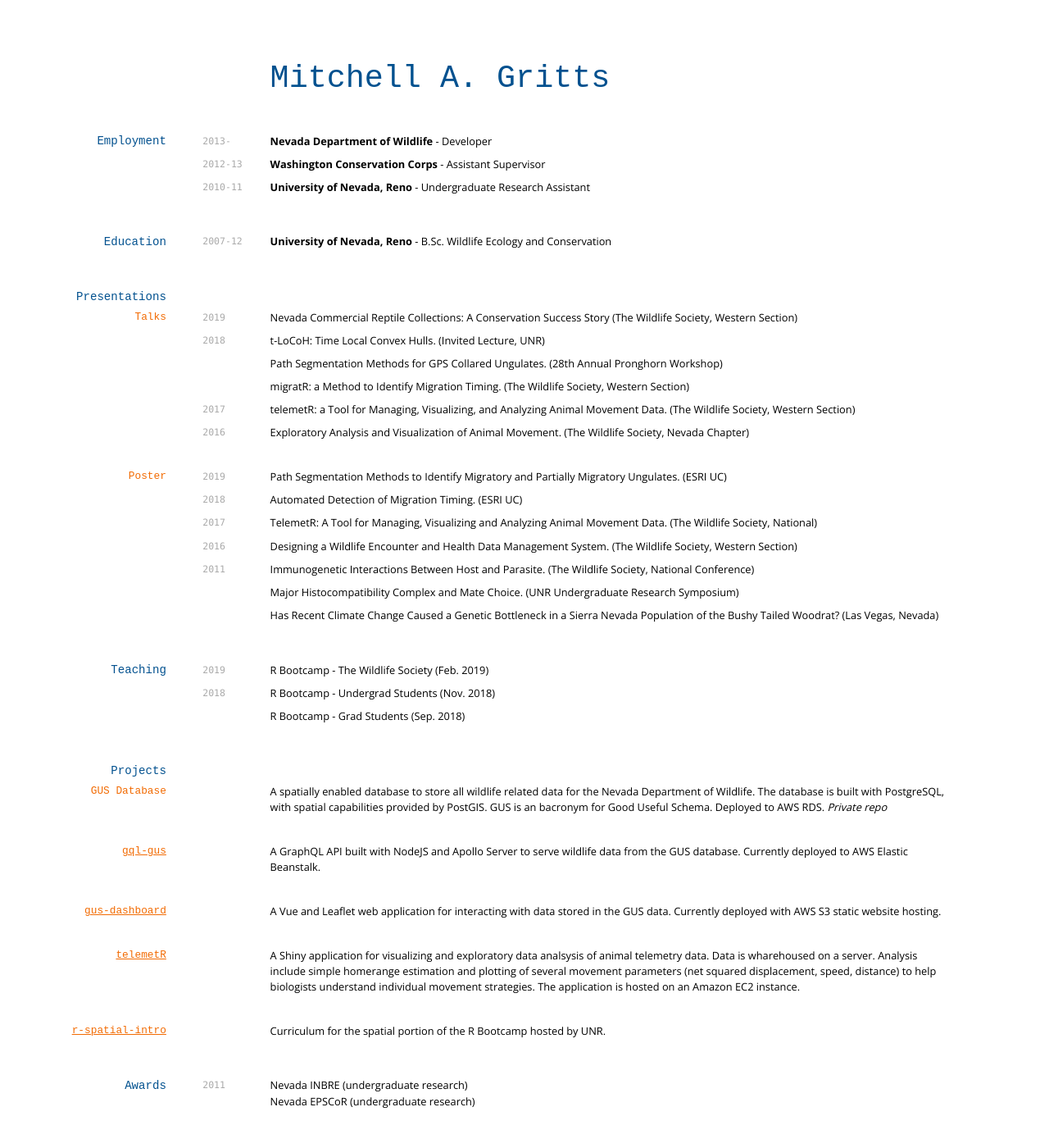
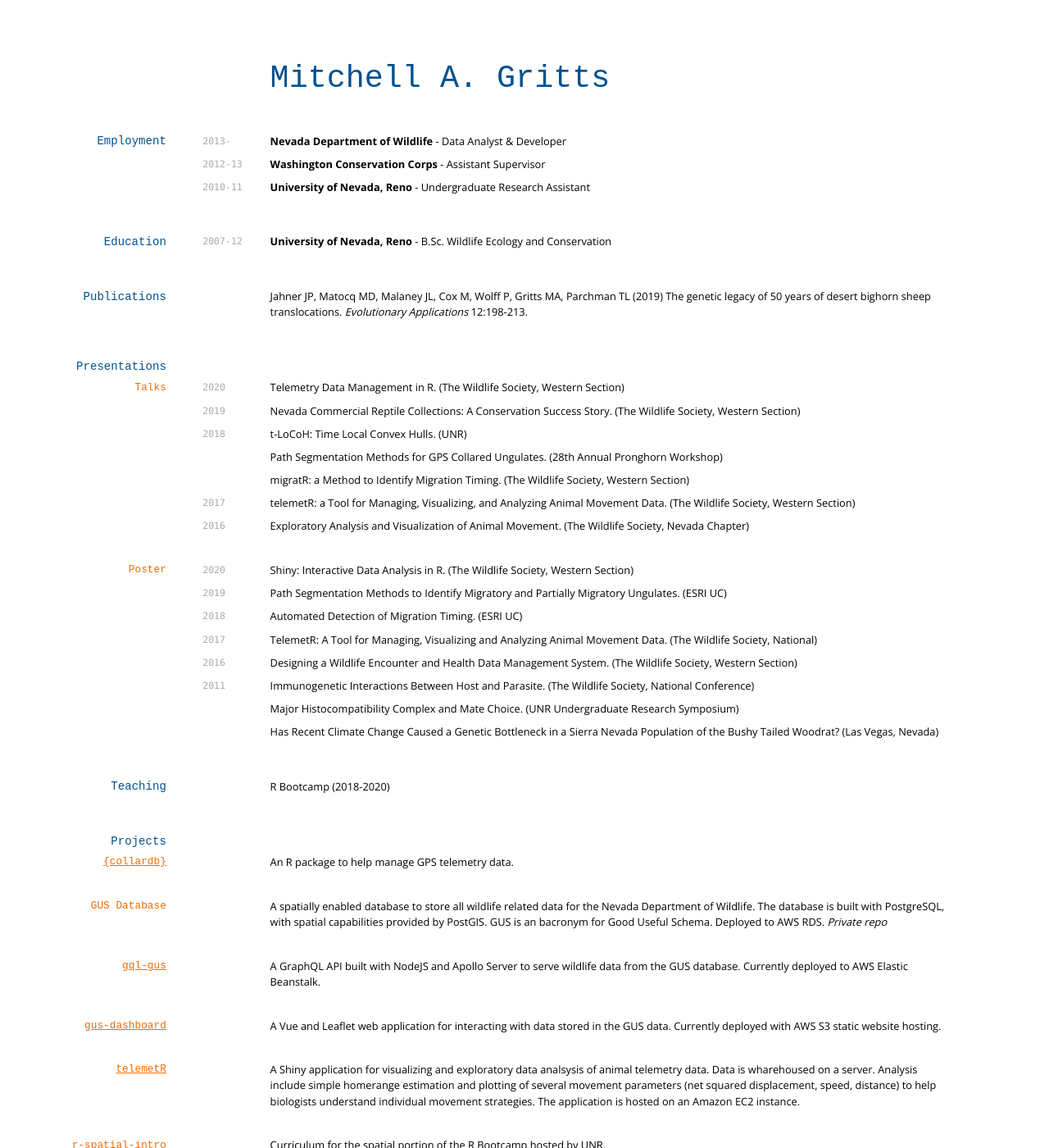
Before and after one commit to andrianaimisa/mgritts.github.io, a Jekyll site: the page built from cv.md, in a window 1280 px wide and 1400 px high. Shown: the whole window at 82% size. Built offline with Jekyll 4.4.1, drawn with Linux system fonts in a browser that asks for light colours; nearby versions of some CDN libraries; some of the changed text lies outside the part shown.

Commit message:
Update cv.md

```diff
--- a/cv.md
+++ b/cv.md
@@ -7,7 +7,7 @@ title: CV Test
 ## Employment
 
 `2013-`
-__Nevada Department of Wildlife__ - Developer
+__Nevada Department of Wildlife__ - Data Analyst & Developer
 
 `2012-13`
 __Washington Conservation Corps__ - Assistant Supervisor
@@ -20,15 +20,21 @@ __University of Nevada, Reno__ - Undergraduate Research Assistant
 `2007-12`
 __University of Nevada, Reno__ - B.Sc. Wildlife Ecology and Conservation
 
+## Publications
+
+Jahner JP, Matocq MD, Malaney JL, Cox M, Wolff P, Gritts MA, Parchman TL (2019) The genetic legacy of 50 years of desert bighorn sheep translocations. *Evolutionary Applications* 12:198-213.
+
 ## Presentations
 
 ### Talks
+`2020`
+Telemetry Data Management in R. (The Wildlife Society, Western Section)
 
 `2019`
-Nevada Commercial Reptile Collections: A Conservation Success Story (The Wildlife Society, Western Section)
+Nevada Commercial Reptile Collections: A Conservation Success Story. (The Wildlife Society, Western Section)
 
 `2018`
-t-LoCoH: Time Local Convex Hulls. (Invited Lecture, UNR)
+t-LoCoH: Time Local Convex Hulls. (UNR)
 
 Path Segmentation Methods for GPS Collared Ungulates. (28th Annual Pronghorn Workshop)
 
@@ -41,6 +47,9 @@ telemetR: a Tool for Managing, Visualizing, and Analyzing Animal Movement Data.
 Exploratory Analysis and Visualization of Animal Movement. (The Wildlife Society, Nevada Chapter)
 
 ### Poster
+`2020`
+Shiny: Interactive Data Analysis in R. (The Wildlife Society, Western Section)
+
 `2019`
 Path Segmentation Methods to Identify Migratory and Partially Migratory Ungulates. (ESRI UC)
 
@@ -62,15 +71,12 @@ Has Recent Climate Change Caused a Genetic Bottleneck in a Sierra Nevada Populat
 
 ## Teaching
 
-`2019`
-R Bootcamp - The Wildlife Society (Feb. 2019)
-
-`2018`
-R Bootcamp - Undergrad Students (Nov. 2018)
-
-R Bootcamp - Grad Students (Sep. 2018)
+R Bootcamp (2018-2020)
 
 ## Projects
+
+### [{collardb}](https://github.com/kissmygritts/collard)
+An R package to help manage GPS telemetry data.
 
 ### GUS Database
 A spatially enabled database to store all wildlife related data for the Nevada Department of Wildlife. The database is built with PostgreSQL, with spatial capabilities provided by PostGIS. GUS is an bacronym for Good Useful Schema. Deployed to AWS RDS. *Private repo*
@@ -95,17 +101,11 @@ Nevada EPSCoR (undergraduate research)
 
 ## Memberships
 
-`2017-`
+`2019-`
+Nevada Chapter of the Wildlife Society - Rep to the Western Section
+
+`2017-19`
 Nevada Chapter of the Wildlife Society - Professional Development Chair
-
-`2016-2017`
-Reno R User Group (Founder)
-
-`2015-`
-The Wildlife Society (Nevada Chapter, Western Section, National)
-
-`2010-12`
-The Wildlife Society (Western Section)
 
 ## Technical skills
 
@@ -125,12 +125,13 @@ The Wildlife Society (Western Section)
 * PostgreSQL
 * PostGIS
 * Git
+* GraphQL
 
 ## Links
 
-* <i class="fa fa-envelope"></i> <a href="mailto:mitchellgritts@gmail.com"> mitchellgritts@gmail.com</a><br />
+* <i class="fa fa-envelope"></i> <a href="mailto:mitchellgritts@pm.com"> mitchellgritts@pm.com</a><br />
 * <i class="fa fa-github"></i> <a href="http://github.com/kissmygritts"> Mitchell Gritts</a><br />
-* <i class="fa fa-user"></i> <a href="https://blog.mitchellgritts.com/"> Website</a><br />
+* <i class="fa fa-user"></i> <a href="https://mitchellgritts.com/"> Website</a><br />
 
 ## References
 
```
